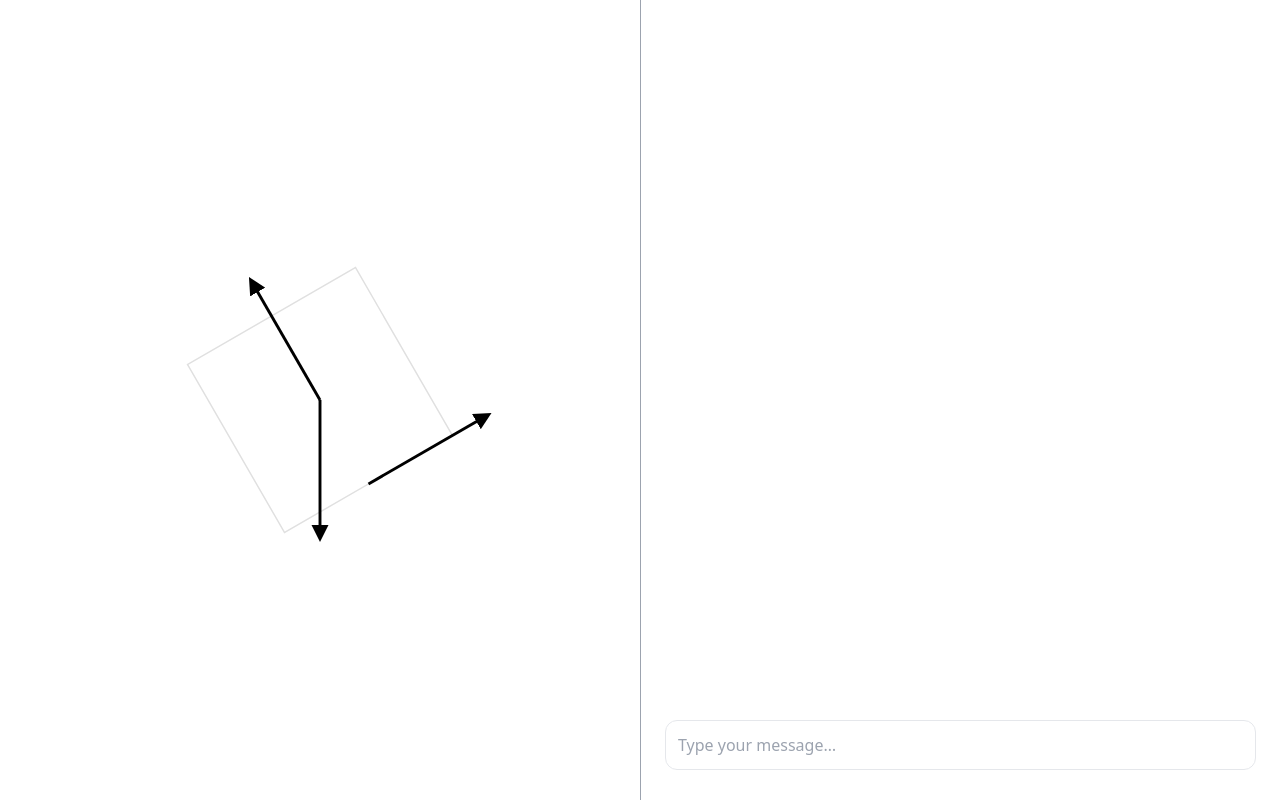
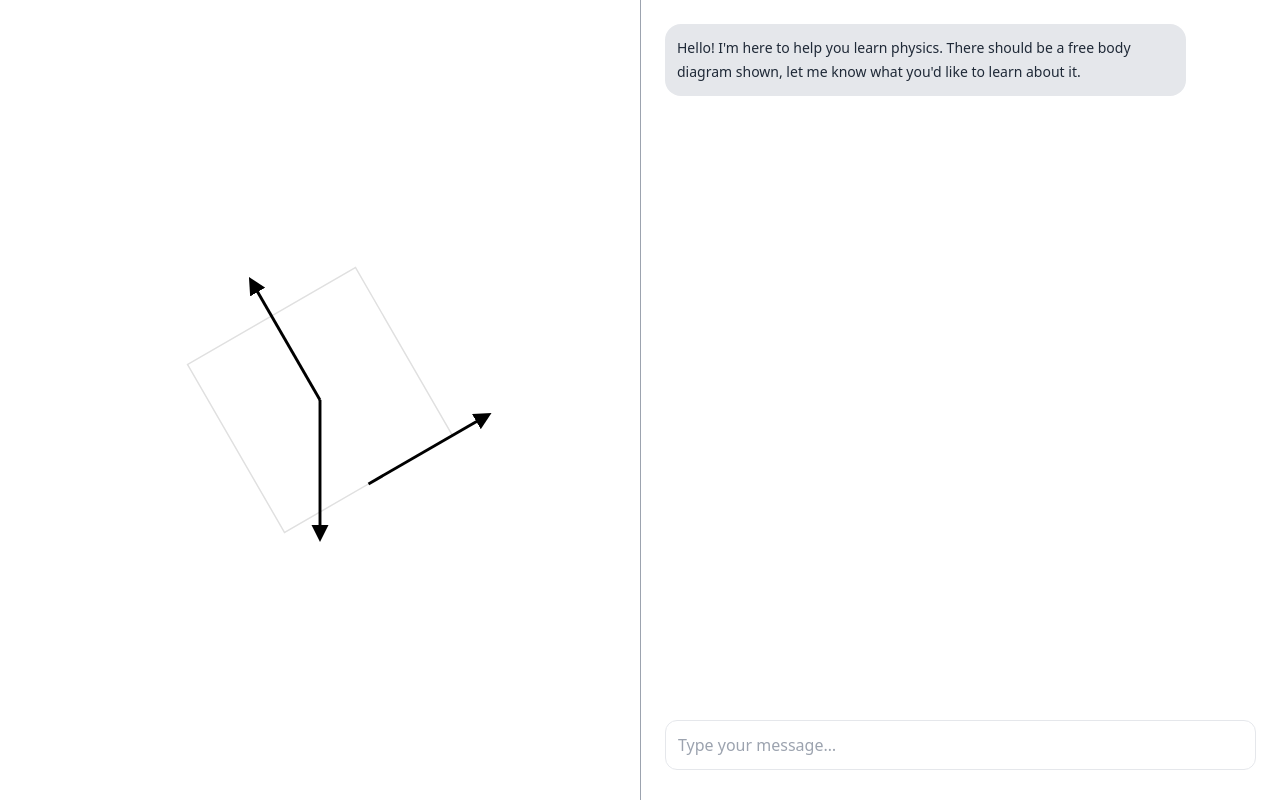
Before and after one commit to andrew-noble/physics-vis, a React (Vite) app in the folder frontend/: page / in a window 1280 px wide. Built offline with nearby package versions, Linux system fonts and the light colour scheme.

Commit message:
add default message to frontend

```diff
--- a/frontend/src/App.tsx
+++ b/frontend/src/App.tsx
@@ -4,12 +4,13 @@ import { useState } from "react";
 import { sampleDiagram } from "./data/sampleDiagram";
 import ChatInterface from "./components/chat-interface/ChatInterface";
 import { MessageType } from "@/types/tutor/chat";
+import { defaultMessage } from "./data/defaultMessage";
 
 const API_URL = "http://localhost:8000";
 
 export default function App() {
   const [diagramData, setDiagramData] = useState<any>(sampleDiagram);
-  const [messages, setMessages] = useState<MessageType[]>([]);
+  const [messages, setMessages] = useState<MessageType[]>([defaultMessage]);
   const [pending, setPending] = useState(false);
   const [error, setError] = useState<string | null>(null);
 
--- /dev/null
+++ b/frontend/src/data/defaultMessage.ts
@@ -0,0 +1,8 @@
+import { MessageType } from "@/types/tutor/chat";
+
+export const defaultMessage: MessageType = {
+  id: "default",
+  role: "assistant",
+  content:
+    "Hello! I'm here to help you learn physics. There should be a free body diagram shown, let me know what you'd like to learn about it.",
+};
--- a/frontend/src/data/sampleDiagram.ts
+++ b/frontend/src/data/sampleDiagram.ts
@@ -1,4 +1,4 @@
-import { Diagram } from "@/types";
+import { Diagram } from "@/types/diagrams/fbdSchema";
 
 export const sampleDiagram: Diagram = {
   body: {
```
